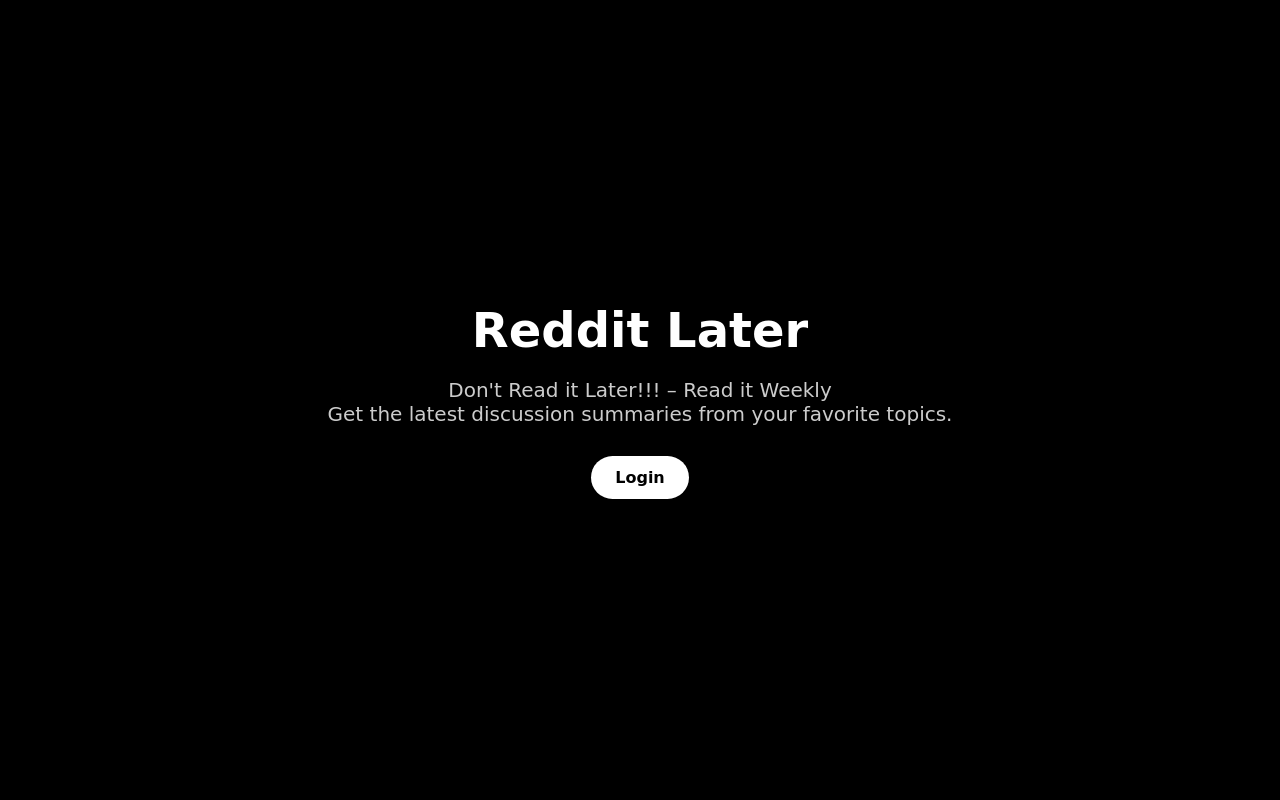
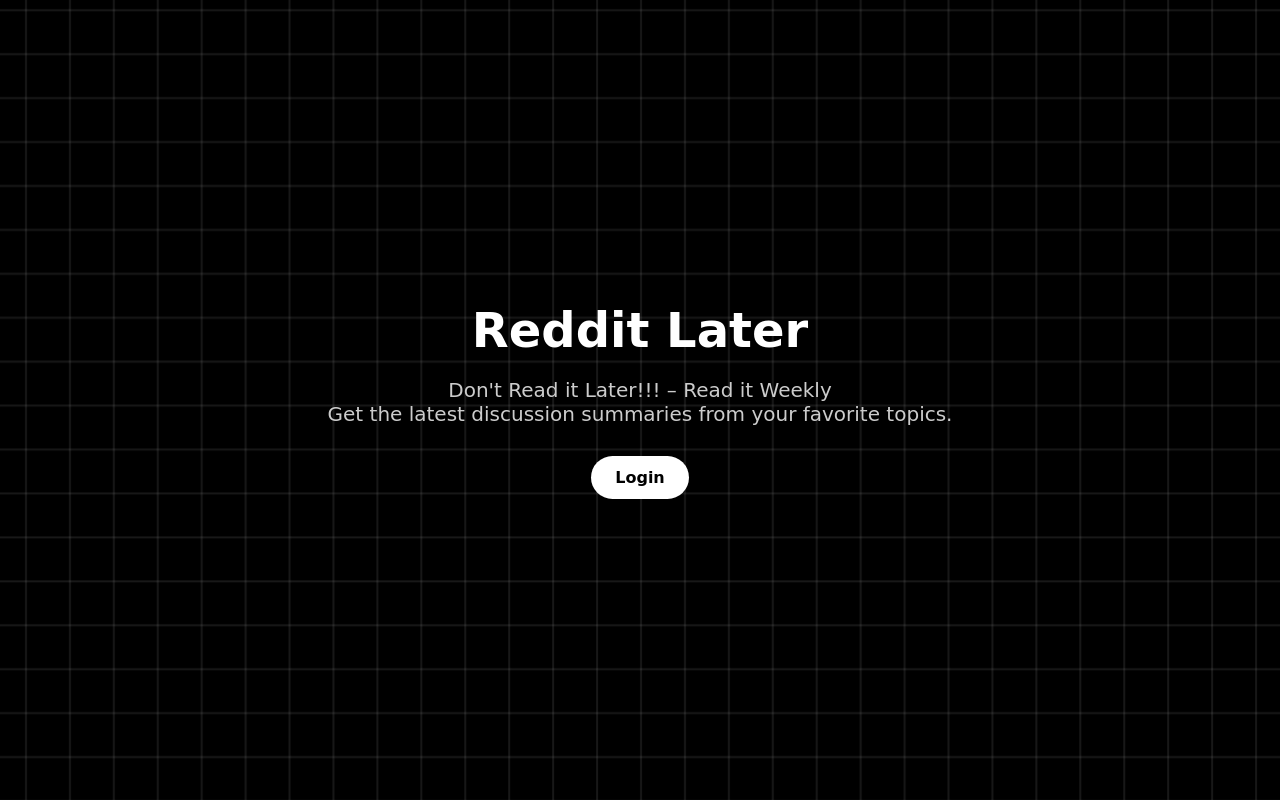
Before and after one commit to Akanth24/reddit-later, a Next.js app: page /landing in a window 1280 px wide. Shown: the top 800 px of the page. Built offline with nearby package versions, Linux system fonts and the light colour scheme; no server answers; what @aws-amplify/ui-react, aws-amplify would draw is missing.

Commit message:
added animation background

```diff
--- a/src/pages/_app.js
+++ b/src/pages/_app.js
@@ -46,31 +46,62 @@
 
   return (
     <ThemeProvider theme={customTheme}>
-      {skipAuth ? (
       <div
         style={{
           width: "100vw",
           height: "100vh",
           overflowY: "auto",
-            transition: "all 0.3s ease",
+          backgroundColor: "black",
+          color: "white",
+          position: "relative",
         }}
       >
+        <div
+          style={{
+            position: "absolute",
+            inset: 0,
+            width: "100vw",
+            height: "200vh",
+            transformOrigin: "center",
+            pointerEvents: "none",
+            backgroundImage: `
+          linear-gradient(to right, rgba(255,255,255,0.2) 2px, transparent 1px),
+          linear-gradient(to bottom, rgba(255,255,255,0.2) 2px, transparent 1px)
+        `,
+            backgroundSize: "40px 40px",
+            zIndex: 0,
+            animation: "growShrink 16s ease-in-out infinite",
+          }}
+        />
+
+        {/* --- PAGE CONTENT --- */}
+        <div style={{ position: "relative", zIndex: 1 }}>
+          {skipAuth ? (
             <Component {...pageProps} />
-        </div>
           ) : (
             <Authenticator>
-          <div
-            style={{
-              width: "100vw",
-              height: "100vh",
-              overflowY: "auto",
-              transition: "all 0.3s ease",
-            }}
-          >
               <Component {...pageProps} />
-          </div>
             </Authenticator>
           )}
+        </div>
+      </div>
+
+      <style jsx>{`
+        @keyframes growShrink {
+          0% {
+            transform: scale(0.9);
+            opacity: 0.25;
+          }
+          50% {
+            transform: scale(1.15);
+            opacity: 0.55;
+          }
+          100% {
+            transform: scale(0.9);
+            opacity: 0.25;
+          }
+        }
+      `}</style>
     </ThemeProvider>
   );
 }
--- a/src/pages/landing.js
+++ b/src/pages/landing.js
@@ -130,7 +130,6 @@
 
       <style jsx>{`
         .landing-container {
-          background-color: #000;
           color: #fff;
           overflow-x: hidden;
           width: "100%";
```
Lines whose indentation alone changed are shown as unchanged.
